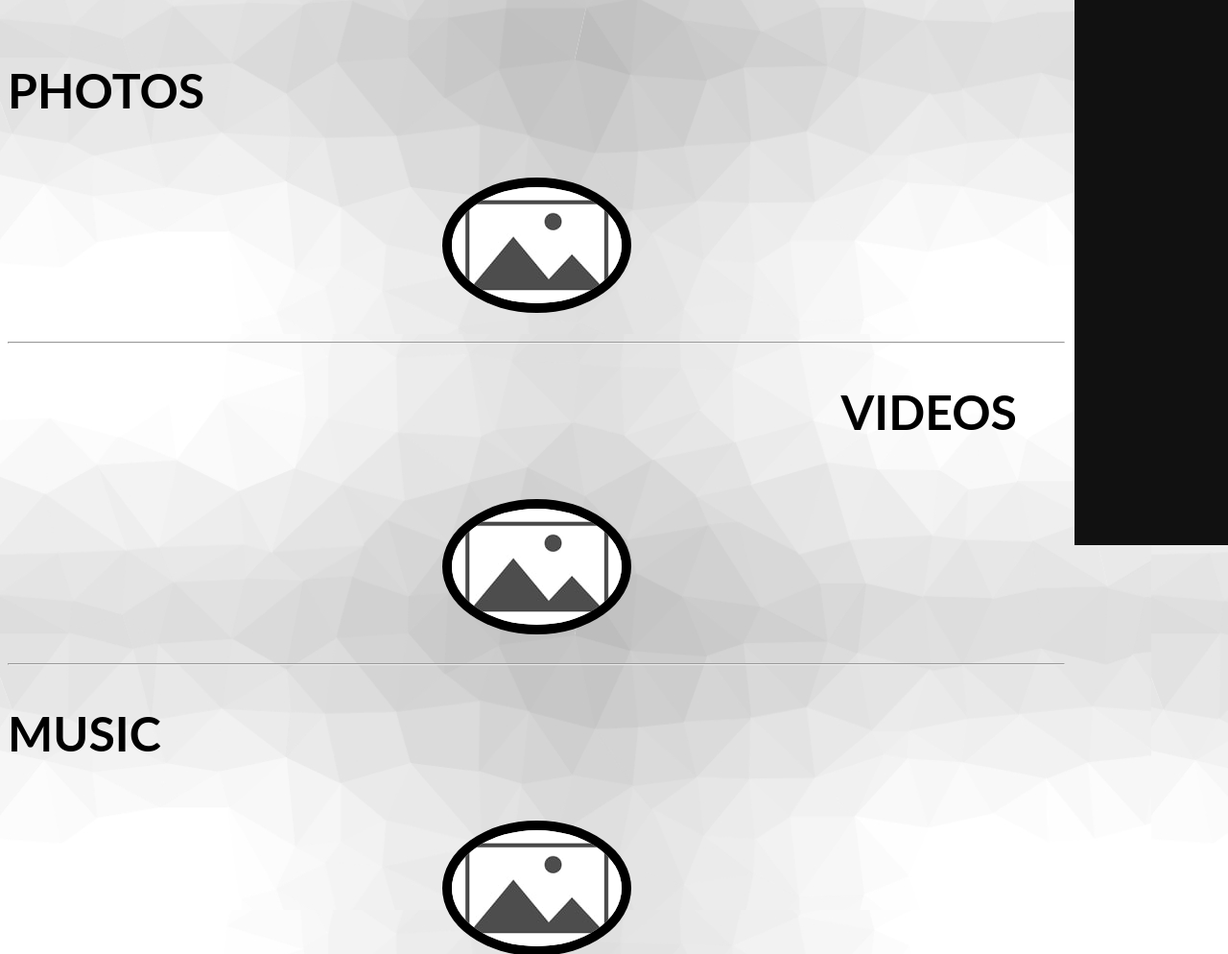
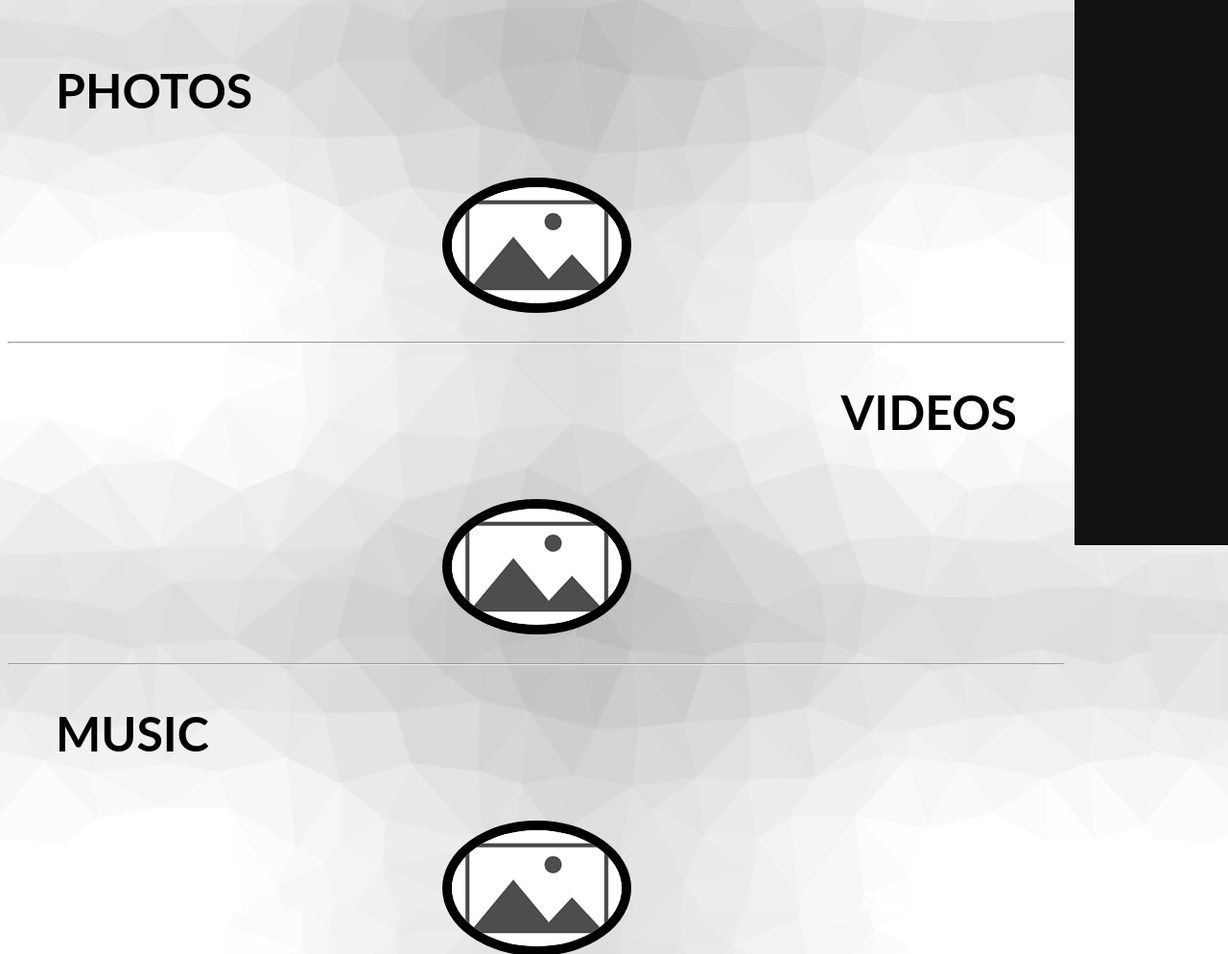
Before and after one commit to Conorman10/web-dev-hw, a plain HTML site: page website-03/services.html in a window 1280 px wide. Shown: the part 252-1246 px from the top of the page at 96% size. Drawn offline with Linux system fonts and the light colour scheme.

Commit message:
Update services.html

```diff
--- a/website-03/services.html
+++ b/website-03/services.html
@@ -66,7 +66,7 @@
             SERVICES
         </h1>
 
-        <h2 style="text-align: left;">
+        <h2 style="text-align: left; margin-left: 50px">
             PHOTOS
         </h2>
 
@@ -90,7 +90,7 @@
         <br />
         <hr>
 
-        <h2 style="text-align: left;">
+        <h2 style="text-align: left; margin-left: 50px">
             MUSIC
         </h2>
 
```
